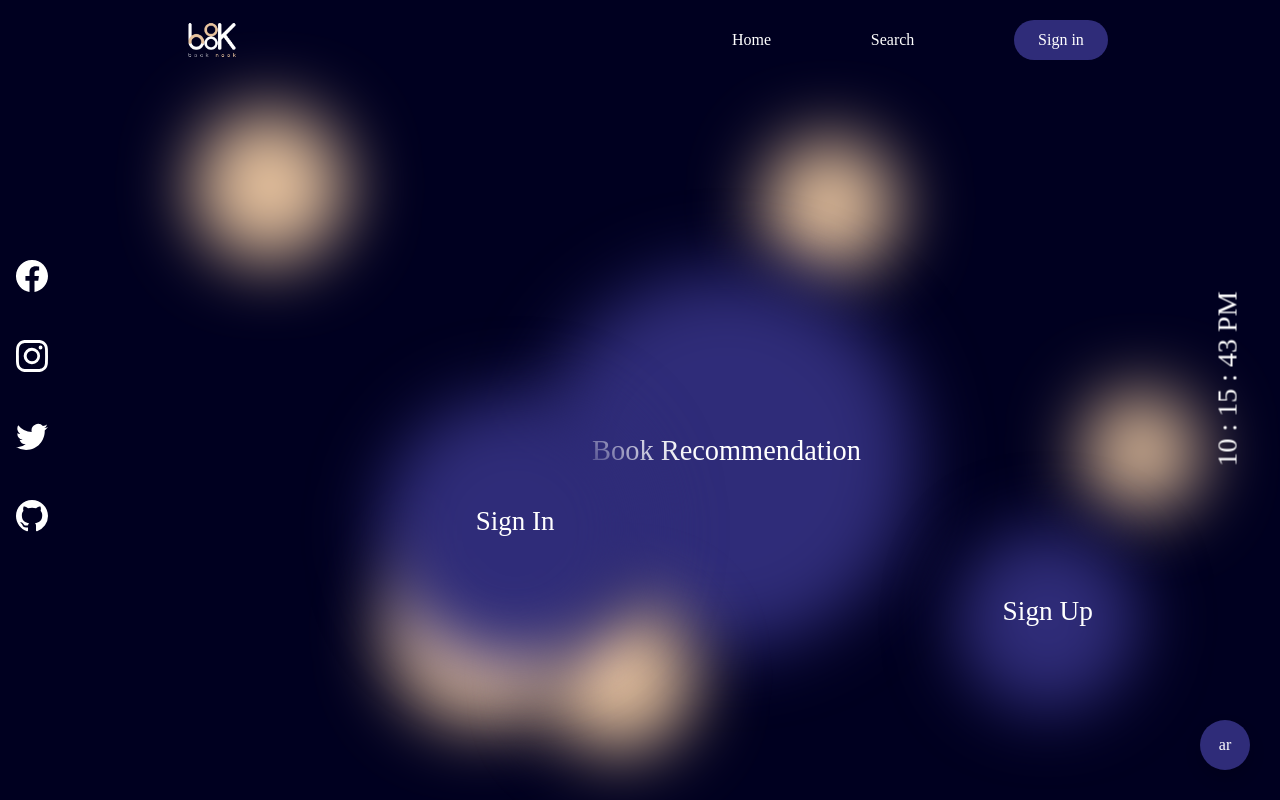
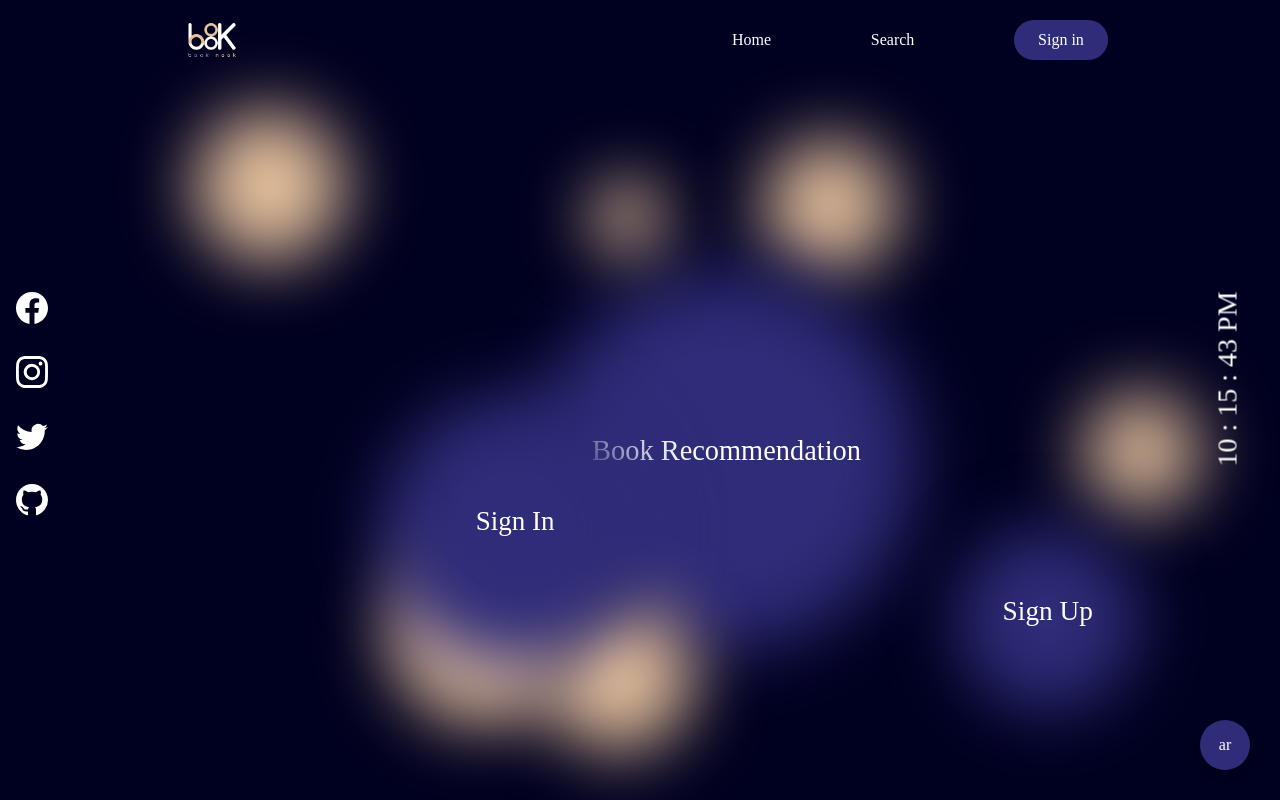
Before and after one commit to Henry-Azer/book-nook-website, a React (Create React App) app: page / in a window 1280 px wide. Built offline with nearby package versions, Linux system fonts and the light colour scheme; no server answers.

Commit message:
Handle home circles

```diff
--- a/src/views/Home.jsx
+++ b/src/views/Home.jsx
@@ -86,8 +86,15 @@ const Home = () => {
                     duration="31"
                     bottom="550"
                     left="200"
-                    hover
-               ></Circle>
+               />
+
+               <Circle
+                    size="4"
+                    backgroundColor="beige"
+                    duration="20"
+                    bottom="550"
+                    left="600"
+               />
 
                <Circle
                     size="6"
@@ -126,18 +133,18 @@ const Home = () => {
                     <p className="text-white fs-3 m-0">{timeNow}</p>
                </div>
                <div className="social-media position-absolute bottom-0 start-0 ms-3 d-flex justify-content-center align-content-center flex-column h-100">
-                    <p className="text-white fs-2">
+                    <a href="#" className="text-white fs-2">
                          <BsFacebook />
-                    </p>
-                    <p className="text-white fs-2 mt-3">
+                    </a>
+                    <a href="#" className="text-white fs-2 mt-3">
                          <BsInstagram />
-                    </p>
-                    <p className="text-white fs-2 mt-3">
+                    </a>
+                    <a href="#" className="text-white fs-2 mt-3">
                          <BsTwitter />
-                    </p>
-                    <p className="text-white fs-2 mt-3">
+                    </a>
+                    <a href="#" className="text-white fs-2 mt-3">
                          <BsGithub />
-                    </p>
+                    </a>
                </div>
           </div>
      );
```
